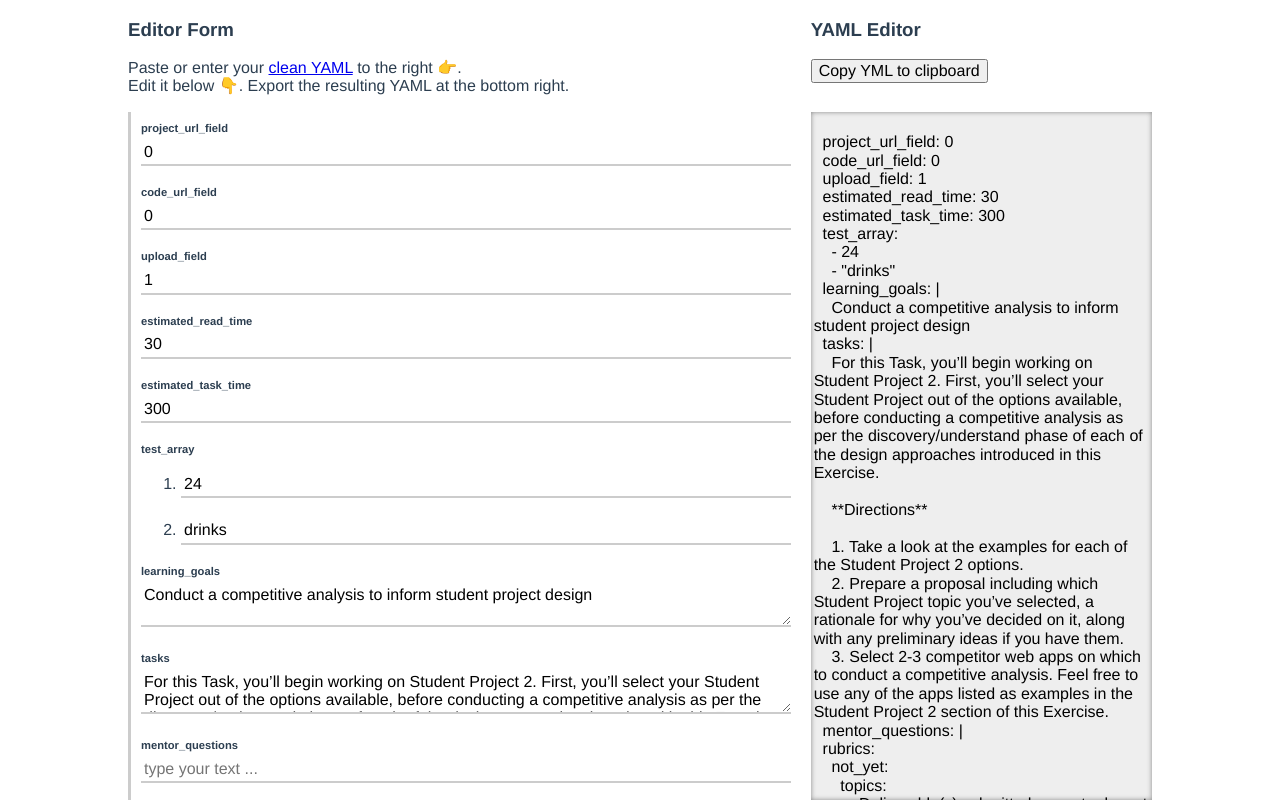
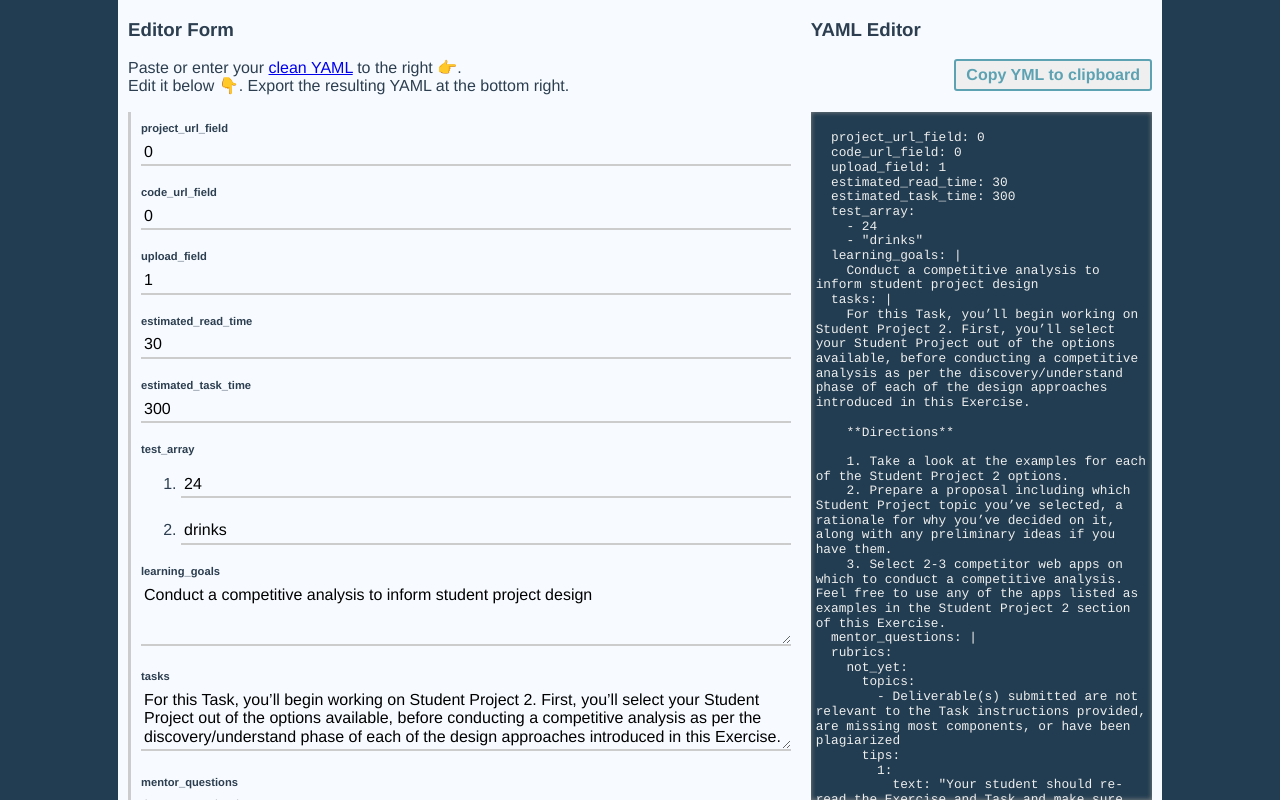
Before and after one commit to samlawski/yedit, a Vue app: page /#/ in a window 1280 px wide. Built offline with nearby package versions, Linux system fonts and the light colour scheme.

Commit message:
further design improvements

```diff
--- a/src/App.vue
+++ b/src/App.vue
@@ -15,6 +15,10 @@
             box-sizing: border-box;
 }
 
+body {
+  background-color: #223d51;
+}
+
 #app {
   font-family: 'Avenir', Helvetica, Arial, sans-serif;
   -webkit-font-smoothing: antialiased;
@@ -24,6 +28,8 @@
   max-width: 1044px;
   margin: auto;
   padding: 0 10px;
+
+  background-color: #f7fbff;
 }
 
 #nav {
--- a/src/components/FormField.vue
+++ b/src/components/FormField.vue
@@ -2,6 +2,7 @@
   <div class="editor__field">
     <textarea
       placeholder="type your text ..."
+      rows="3"
       v-if="showTextarea"
       v-bind:value="value"
       v-on:input="$emit('input', $event.target.value)"
@@ -38,6 +39,7 @@ input, textarea {
   border-bottom: 2px solid #ccc;
   padding: 3px;
   outline: none;
+  background-color: transparent;
 
   transition: .4s border-color;
 
--- a/src/views/Home.vue
+++ b/src/views/Home.vue
@@ -2,12 +2,14 @@
   <div class="home">
     <div class="import__label">
       <h3>YAML Editor</h3>
-      <!-- <input type="file" name="" value=""> -->
-      <button v-on:click="copyExport" type="button" name="button">Copy YML to clipboard</button>
+      <div class="import__options">
+        <!-- <input type="file" name="" value=""> -->
+        <button v-on:click="copyExport" type="button" name="button">Copy YML to clipboard</button>
+      </div>
     </div>
 
     <div class="import">
-      <textarea name="name" rows="8" @input="parseImport" v-model="importStr"></textarea>
+      <textarea name="name" @input="parseImport" v-model="importStr"></textarea>
     </div>
 
     <div class="editor__label">
@@ -170,6 +172,7 @@ function demoContent() { return`
 .import__label { grid-area: import__label; }
 .import {
   grid-area: import;
+  overflow: hidden;
 
   textarea {
     height: 100%;
@@ -178,12 +181,38 @@ function demoContent() { return`
     border: none;
     resize: none;
     outline: none;
+    margin: 0;
 
     box-shadow: inset 0 0 5px #888;
+    background-color: #223d51;//#51606b;
+    color: #eee;
+    font-family: Courier, serif;
+    font-size: .8rem;
+    padding: 5px;
   }
 }
 
+.import__options {
+  text-align: right;
+}
 .editor__form {
   padding-right: 10px;
 }
+
+button {
+  background-color: none;
+  border: 2px solid #5ca2b2;
+  border-radius: 3px;
+  color: #5ca2b2;
+  font-weight: 700;
+  padding: 5px 10px;
+
+  transition: .4s all;
+
+  &:hover, &:focus {
+    cursor: pointer;
+    border-color: #77ddd6;
+    color: #77ddd6;
+  }
+}
 </style>
```
